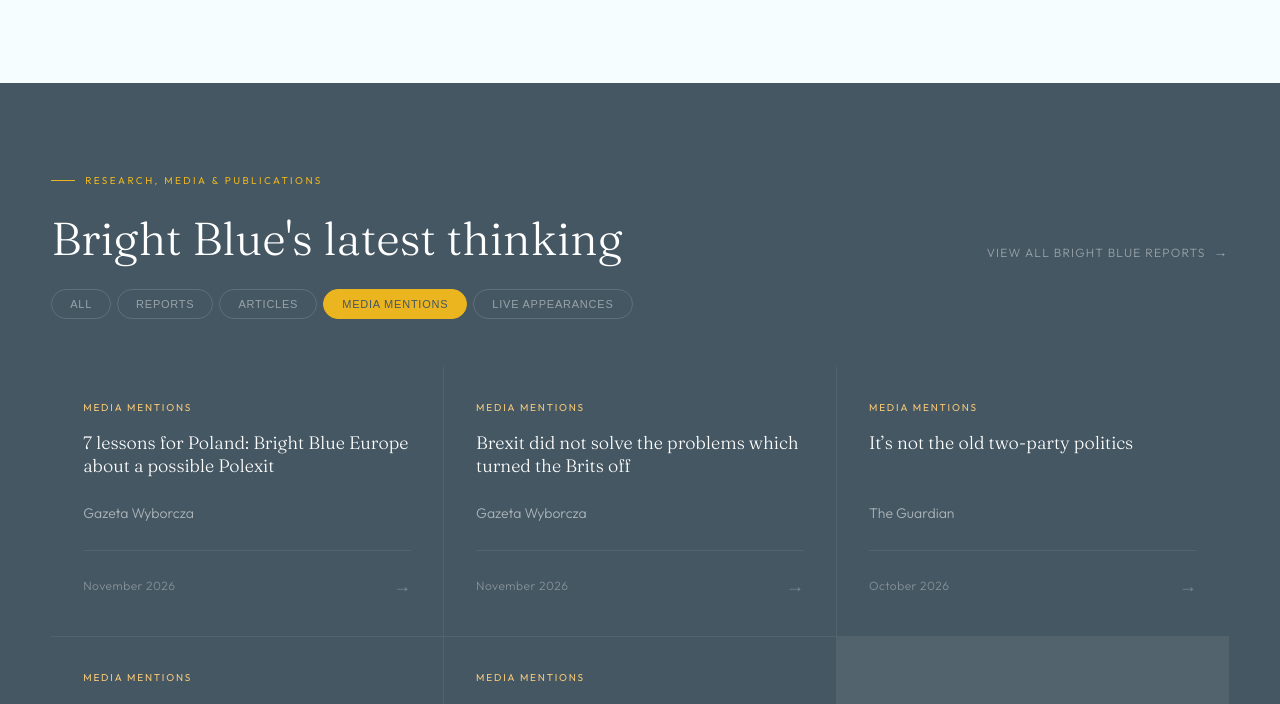
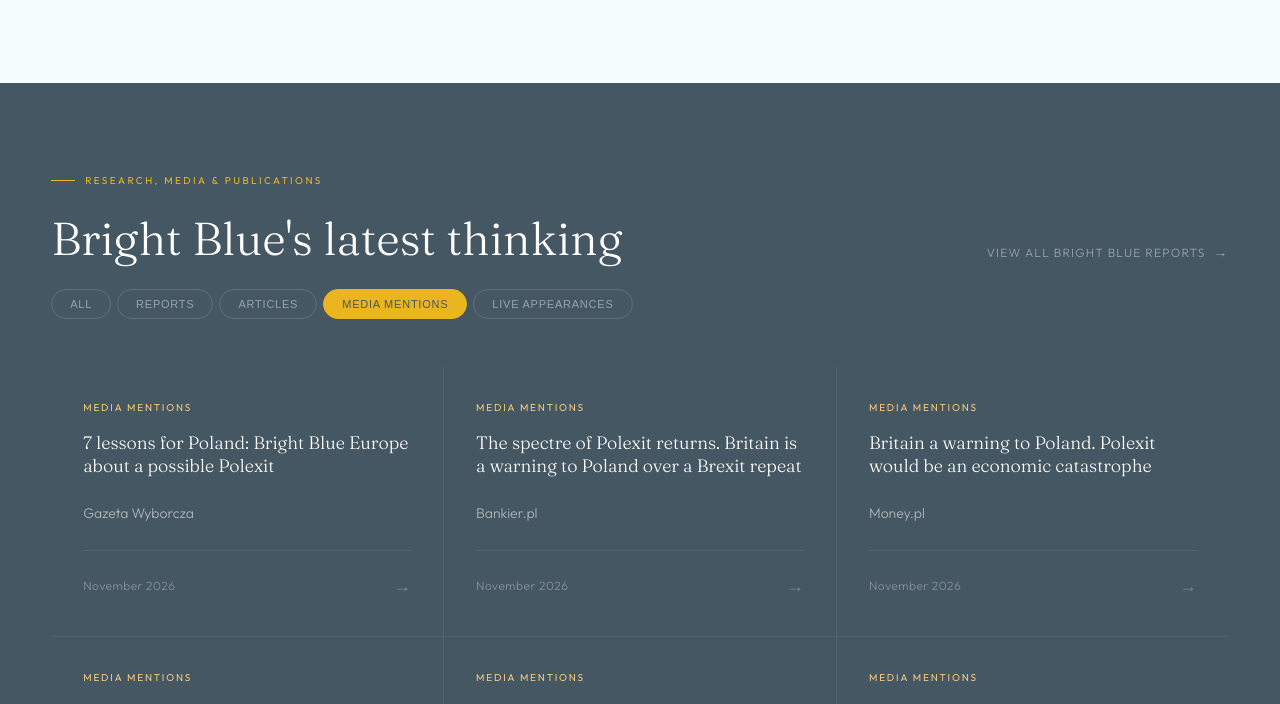
Before and after one commit to George-Berkeley/eubrightblue, a plain HTML site: page index.html in a window 1280 px wide. Both pictures are taken after a click on the button "MEDIA MENTIONS". Shown: the part 2936-3640 px from the top of the page. Drawn offline with Linux system fonts and the light colour scheme.

Commit message:
Update index.html

```diff
--- a/index.html
+++ b/index.html
@@ -795,6 +795,26 @@ footer{
         <div class="pub-meta"><span class="pub-date">November 2026</span><span class="pub-arrow">→</span></div>
       </a>
 
+        <a class="pub-card" data-tag="media" href="https://www.bankier.pl/wiadomosc/Widmo-polexitu-wraca-Brytyjczycy-ostrzegaja-Polske-przed-powtorka-z-brexitu-9236017.html" target="_blank" rel="noopener">
+        <div class="pub-cat cat-media">Media mentions</div>
+        <div class="pub-title">The spectre of Polexit returns. Britain is a warning to Poland over a Brexit repeat</div>
+        <p class="pub-excerpt">Bankier.pl</p>
+        <div class="pub-meta"><span class="pub-date">November 2026</span><span class="pub-arrow">→</span></div>
+      </a>
+
+            <a class="pub-card" data-tag="media" href="https://www.money.pl/gospodarka/brytyjczycy-ostrzegaja-polske-polexit-bylby-katastrofa-gospodarcza-7355416206534816a.html" target="_blank" rel="noopener">
+        <div class="pub-cat cat-media">Media mentions</div>
+        <div class="pub-title">Britain a warning to Poland. Polexit would be an economic catastrophe</div>
+        <p class="pub-excerpt">Money.pl</p>
+        <div class="pub-meta"><span class="pub-date">November 2026</span><span class="pub-arrow">→</span></div>
+      </a>
+
+            <a class="pub-card" data-tag="media" data-featured href="https://biznes.interia.pl/polityka/news-londyn-ostrzega-polakow-brexit-sie-nie-udal-polexit-bylby-ka,nId,23579855" target="_blank" rel="noopener">
+        <div class="pub-cat cat-media">Media mentions</div>
+        <div class="pub-title">London warns Poles: Brexit did not work, Polexit would be a catastrophe</div>
+        <p class="pub-excerpt">Interia</p>
+        <div class="pub-meta"><span class="pub-date">November 2026</span><span class="pub-arrow">→</span></div>
+      </a>
 
         <a class="pub-card" data-tag="media" href="https://wyborcza.biz/biznes/7,177151,33149395,brexit-nie-rozwiazal-problemow-ktore-zniechecily-brytyjczykow.html" target="_blank" rel="noopener">
         <div class="pub-cat cat-media">Media mentions</div>
@@ -825,7 +845,7 @@ footer{
       </a>
 
       <!-- LIVE APPEARANCES -->
-      <a class="pub-card" data-tag="appearances" data-featured href="https://www.brightblue.org.uk/populist-pushback-2/" target="_blank" rel="noopener">
+      <a class="pub-card" data-tag="appearances" href="https://www.brightblue.org.uk/populist-pushback-2/" target="_blank" rel="noopener">
         <div class="pub-cat cat-appearances">Live appearances</div>
         <div class="pub-title">‘Populist pushback’ launch</div>
         <p class="pub-excerpt">One Birdcage Walk</p>
```
